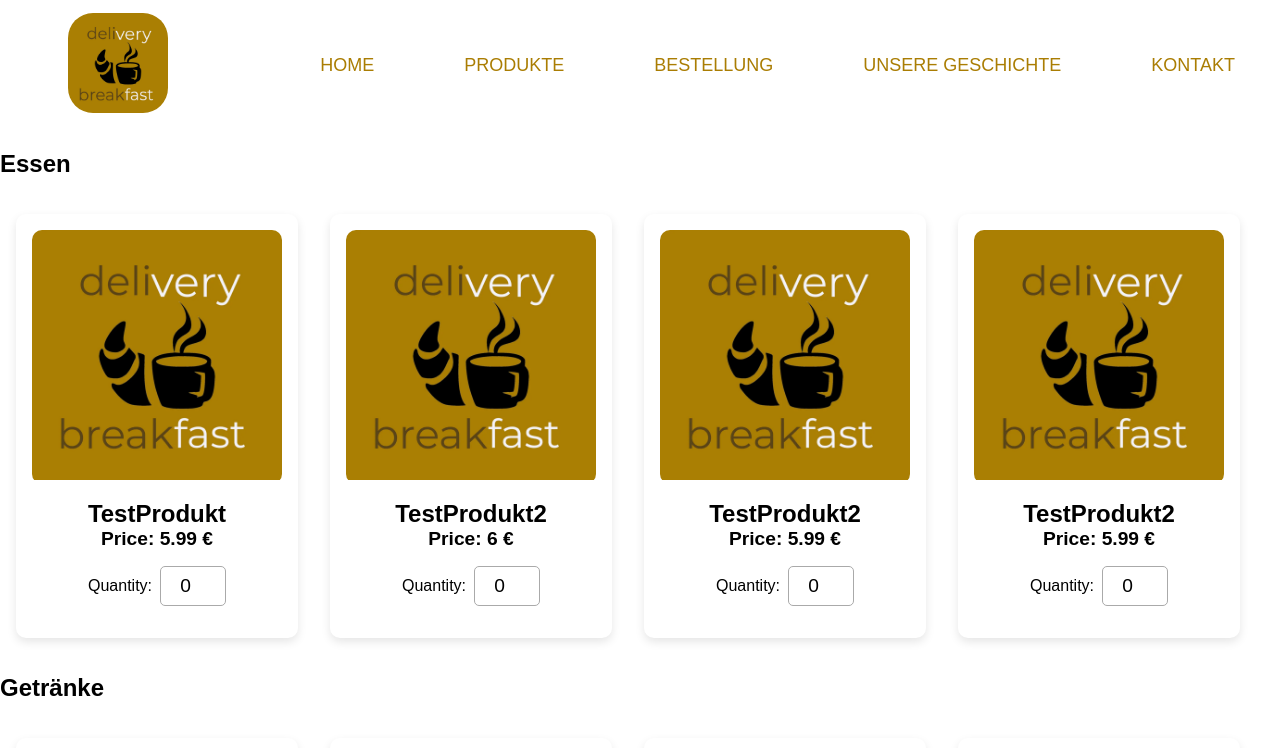
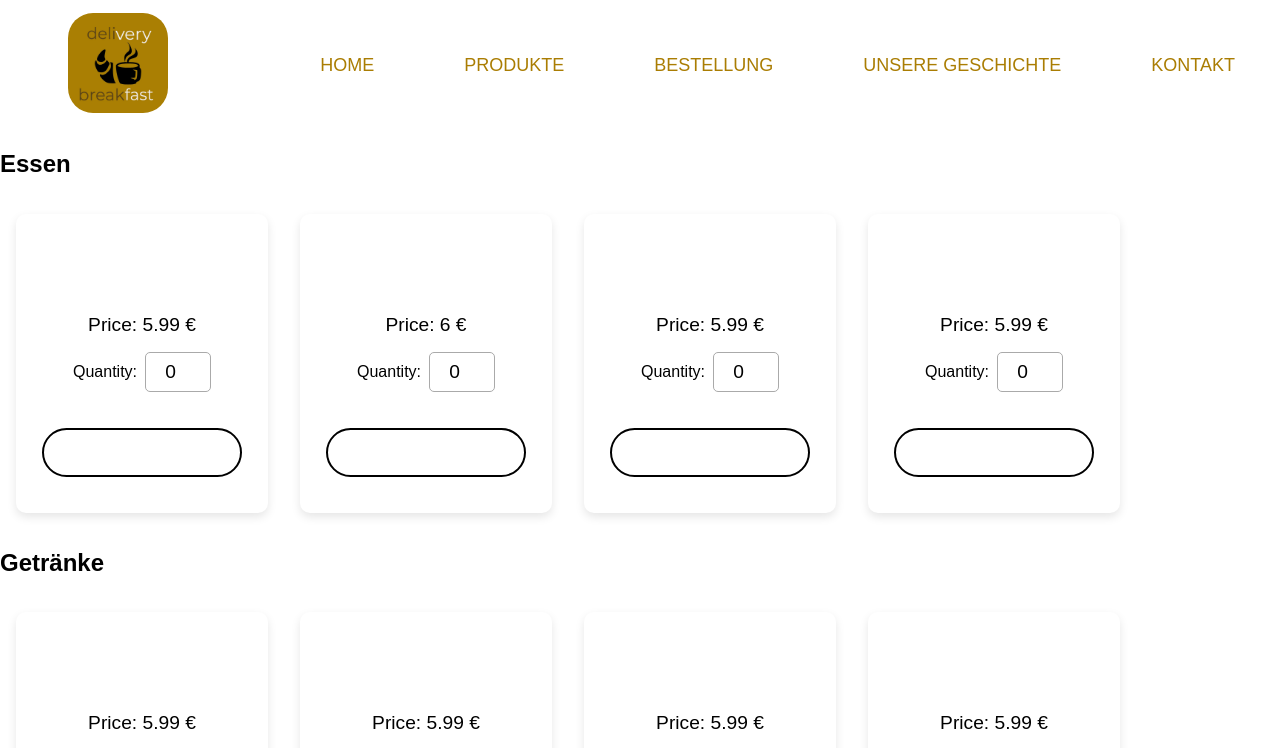
Before and after one commit to 2204Simon/Website-dynamisch, a React (Create React App) app in the folder my-app/: page /Produkte in a window 1280 px wide. Shown: the top 748 px of the page. Built offline with nearby package versions, Linux system fonts and the light colour scheme.

Commit message:
Cartarray

```diff
--- a/my-app/src/pages/produkte/ShoppingCard.js
+++ /dev/null
@@ -1,36 +0,0 @@
-import React, { useState } from "react";
-import { styles } from "./styles/ShoppingCard.styles";
-
-const ShoppingCard = ({ image, title, price }) => {
-  const [quantity, setQuantity] = useState(0);
-
-  const handleQuantityChange = (event) => {
-    setQuantity(event.target.value);
-  };
-
-  return (
-    <div style={styles.container}>
-      <div style={styles.imageContainer}>
-        <img src={image} alt="Product" style={styles.image} />
-      </div>
-      <div style={styles.details}>
-        <h3 style={styles.title}>{title}</h3>
-        <h4 style={styles.price}>Price: {price} €</h4>
-        <div style={styles.quantity}>
-          <label htmlFor="quantity">Quantity:</label>
-          <input
-            type="number"
-            id="quantity"
-            name="quantity"
-            min="0"
-            value={quantity}
-            onChange={handleQuantityChange}
-            style={styles.quantityInput}
-          />
-        </div>
-      </div>
-    </div>
-  );
-};
-
-export default ShoppingCard;
--- /dev/null
+++ b/my-app/src/pages/produkte/ShoppingCard.tsx
@@ -0,0 +1,83 @@
+import React, { useState, ChangeEvent } from "react";
+import {
+  Container,
+  Details,
+  ImageContainer,
+  Price,
+  Quantity,
+  QuantityInput,
+  Title,
+  //styles,
+} from "./styles/ShoppingCard.styles";
+import Logo from "../../img/Logo.webp";
+import { BlackButton } from "../general/button";
+import { log } from "console";
+
+interface ShoppingCardProps {
+  image: string;
+  title: string;
+  price: number;
+}
+
+interface TestArrayItem {
+  anzahl: number;
+  preis: number;
+  logo: string;
+  produktname: string;
+}
+
+type TestArray = TestArrayItem[];
+export const CartArray: TestArray = [];
+
+const ShoppingCard: React.FC<ShoppingCardProps> = ({ image, title, price }) => {
+  const [quantity, setQuantity] = useState<number>(0);
+
+  const handleQuantityChange = (event: ChangeEvent<HTMLInputElement>) => {
+    setQuantity(Number(event.target.value));
+  };
+
+  function AddToCart(
+    productname: string,
+    logo: string,
+    price: number,
+    anzahl: number
+  ): void {
+    console.log("string");
+    CartArray.push({
+      anzahl: anzahl,
+      preis: price,
+      logo: logo,
+      produktname: productname,
+    });
+    console.log(CartArray);
+    // add logic to add item to cart
+  }
+
+  return (
+    <Container>
+      <ImageContainer>
+        {/* <Image src={Logo} alt="Product" /> */}
+      </ImageContainer>
+      <Details>
+        <h2>{title}</h2>
+        <Price>Price: {price} €</Price>
+        <Quantity>
+          <label htmlFor="quantity">Quantity:</label>
+          <QuantityInput
+            type="number"
+            id="quantity"
+            name="quantity"
+            min="0"
+            value={quantity}
+            onChange={handleQuantityChange}
+          />
+        </Quantity>
+        <button onClick={() => AddToCart(title, image, price, quantity)}>
+          Zum Warenkorb hinzufügen
+        </button>
+      </Details>
+    </Container>
+  );
+};
+
+export default ShoppingCard;
--- a/my-app/src/pages/produkte/styles/ShoppingCard.styles.js
+++ b/my-app/src/pages/produkte/styles/ShoppingCard.styles.js
@@ -1,54 +1,64 @@
-export const styles = {
-    container: {
-      display: 'flex',
-      flexDirection: 'column',
-      backgroundColor: '#fff',
-      borderRadius: '10px',
-      boxShadow: '0px 4px 10px rgba(0, 0, 0, 0.1)',
-      padding: '1rem',
-      maxWidth: '250px',
-      margin: '1rem',
-      cursor: 'pointer',
-      transition: 'transform 0.3s ease-in-out',
-    },
-    imageContainer: {
-      overflow: 'hidden',
-      borderRadius: '10px',
-      marginBottom: '1rem',
-    },
-    image: {
-      width: '100%',
-      height: 'auto',
-      transition: 'transform 0.3s ease-in-out',
-    },
-    details: {
-      display: 'flex',
-      flexDirection: 'column',
-      alignItems: 'center',
-    },
-    title: {
-      margin: '0',
-      fontSize: '1.5rem',
-      textAlign: 'center',
-    },
-    price: {
-      margin: '0',
-      fontSize: '1.2rem',
-    },
-    quantity: {
-      display: 'flex',
-      alignItems: 'center',
-      margin: '1rem 0',
-    },
-    quantityInput: {
-      width: '3rem',
-      padding: '0.5rem',
-      border: '1px solid #aaa',
-      borderRadius: '5px',
-      marginLeft: '0.5rem',
-      fontSize: '1.2rem',
-      textAlign: 'center',
-      appearance: 'textfield',
-    },
+import styled from "styled-components";
 
+export const Container = styled.div`
+  display: flex;
+  flex-direction: column;
+  background-color: #fff;
+  border-radius: 10px;
+  box-shadow: 0px 4px 10px rgba(0, 0, 0, 0.1);
+  padding: 1rem;
+  max-width: 250px;
+  margin: 1rem;
+  cursor: pointer;
+  transition: transform 0.3s ease-in-out;
+
+  &:hover {
+    transform: scale(1.05);
   }
+`;
+
+export const ImageContainer = styled.div`
+  overflow: hidden;
+  border-radius: 10px;
+  margin-bottom: 1rem;
+`;
+
+export const Image = styled.img`
+  width: 100%;
+  height: auto;
+  transition: transform 0.3s ease-in-out;
+`;
+
+export const Details = styled.div`
+  display: flex;
+  flex-direction: column;
+  align-items: center;
+`;
+
+export const Title = styled.h2`
+  margin: 0;
+  font-size: 1.5rem;
+  text-align: center;
+`;
+
+export const Price = styled.p`
+  margin: 0;
+  font-size: 1.2rem;
+`;
+
+export const Quantity = styled.div`
+  display: flex;
+  align-items: center;
+  margin: 1rem 0;
+`;
+
+export const QuantityInput = styled.input`
+  width: 3rem;
+  padding: 0.5rem;
+  border: 1px solid #aaa;
+  border-radius: 5px;
+  margin-left: 0.5rem;
+  font-size: 1.2rem;
+  text-align: center;
+  appearance: textfield;
+`;
```
